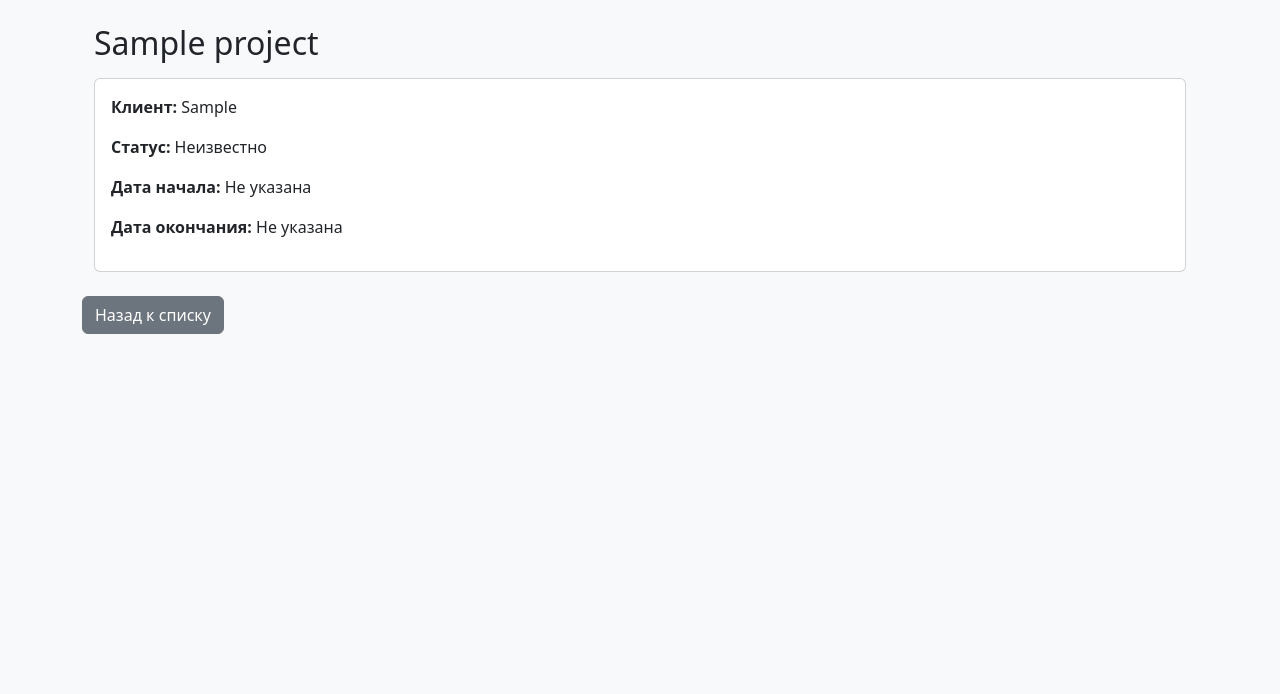
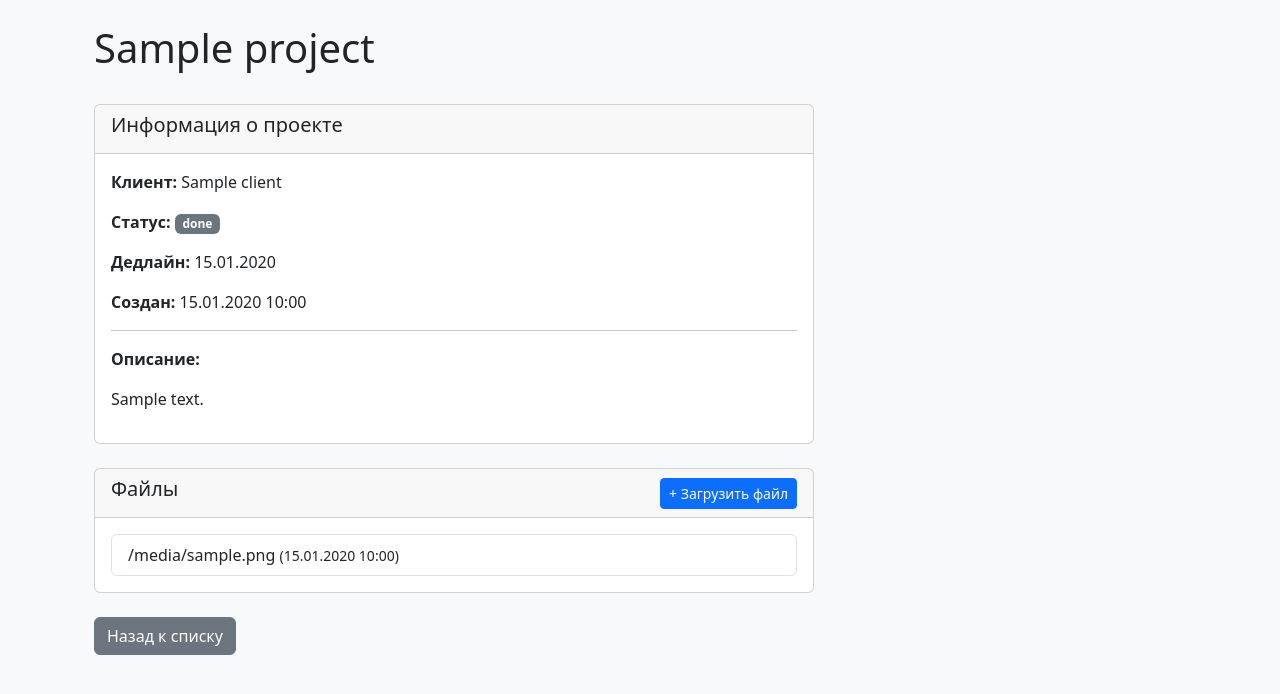
Before and after one commit to radalaf-wq/crm-flask, a Flask app: template app/templates/project_detail.html in a window 1280 px wide. Shown: the part 54-748 px from the top of the page. Run offline with Flask 3, Linux system fonts and the light colour scheme; tables that the repository leaves empty hold one stand-in row (values such as "Sample post"); the template is opened without the code that fills it: values that come from a table or form of the project are taken from there, most other values are stand-ins (such as "Sample title", 1, 10 or a date in 2020).

```diff
--- a/app/models.py
+++ b/app/models.py
@@ -40,7 +40,6 @@ class Project(db.Model):
     # u0421u0432u044fu0437u044c u0441 u043cu0430u0442u0435u0440u0438u0430u043bu0430u043cu0438
     materials = db.relationship("ProjectMaterial", back_populates="project", lazy="dynamic")
     comments = db.relationship("Comment", back_populates="project", lazy="dynamic")
-    attachments = db.relationship("Attachment", back_populates="project")
 
     def __repr__(self):
         return f"<Project {self.id} {self.name}>"
--- a/app/templates/project_detail.html
+++ b/app/templates/project_detail.html
@@ -2,21 +2,61 @@
 
 {% block content %}
 <div class="container mt-4">
-    <h2>{{ project.name }}</h2>
+    <div class="d-flex justify-content-between align-items-center mb-4">
+        <h1>{{ project.name }}</h1>
+    </div>
 
-    <div class="card mt-3">
-        <div class="card-body">
-            <p><strong>Клиент:</strong> {{ project.client }}</p>
-            <p><strong>Статус:</strong>
-                {% if project.status == 'planning' %}Планирование
-                {% elif project.status == 'in_progress' %}В работе
-                {% elif project.status == 'completed' %}Завершен
-                {% else %}Неизвестно
-                {% endif %}
-            </p>
-            <p><strong>Дата начала:</strong> {{ project.start_date.strftime('%d.%m.%Y') if project.start_date else 'Не указана' }}</p>
-            <p><strong>Дата окончания:</strong> {{ project.end_date.strftime('%d.%m.%Y') if project.end_date else 'Не указана' }}</p>
-        </div>
+    <div class="row">
+        <!-- Основная информация -->
+        <div class="col-md-8">
+            <div class="card mb-4">
+                <div class="card-header">
+                    <h5>Информация о проекте</h5>
+                </div>
+                <div class="card-body">
+                    <p><strong>Клиент:</strong> {{ project.client }}</p>
+                    <p><strong>Статус:</strong>
+                        <span class="badge {% if project.status == 'active' %}bg-success{% elif project.status == 'completed' %}bg-primary{% else %}bg-secondary{% endif %}">
+                            {{ project.status }}
+                        </span>
+                    </p>
+                    <p><strong>Дедлайн:</strong> {{ project.deadline.strftime('%d.%m.%Y') if project.deadline else 'не указан' }}</p>
+                    <p><strong>Создан:</strong> {{ project.created_at.strftime('%d.%m.%Y %H:%M') }}</p>
+                    {% if project.description %}
+                    <hr>
+                    <p><strong>Описание:</strong></p>
+                    <p>{{ project.description }}</p>
+                    {% endif %}
+                </div>
+            </div>
+
+            <!-- Файлы -->
+            <div class="card mb-4">
+                <div class="card-header d-flex justify-content-between align-items-center">
+                    <h5>Файлы</h5>
+                    <button class="btn btn-sm btn-primary" data-bs-toggle="collapse" data-bs-target="#uploadForm">
+                        + Загрузить файл
+                    </button>
+                </div>
+                <div class="card-body">
+                    <div class="collapse mb-3" id="uploadForm">
+                        <form method="POST" action="{{ url_for('projects.upload_file', id=project.id) }}" enctype="multipart/form-data">
+                            <div class="mb-2">
+                                <input type="file" name="file" class="form-control" required>
+                            </div>
+                            <button type="submit" class="btn btn-primary">Загрузить</button>
+                        </form>
+                    </div>
+
+                    {% if project.attachments|length > 0 %}
+                                <div class="list-group">
+                                                    {% for attachment in project.attachments %}
+                                                                        <div class="list-group-item">{{ attachment.filename }} <small>({{ attachment.uploaded_at.strftime('%d.%m.%Y %H:%M') }})</small></div>
+                                                                                        {% endfor %}
+                                                                                                    </div>
+                                                                                                            {% else %}
+                                                                                                                        <p>Нет загруженных файлов</p>
+                                </div>        {% endif %}
     </div>
 </div>
 
```
